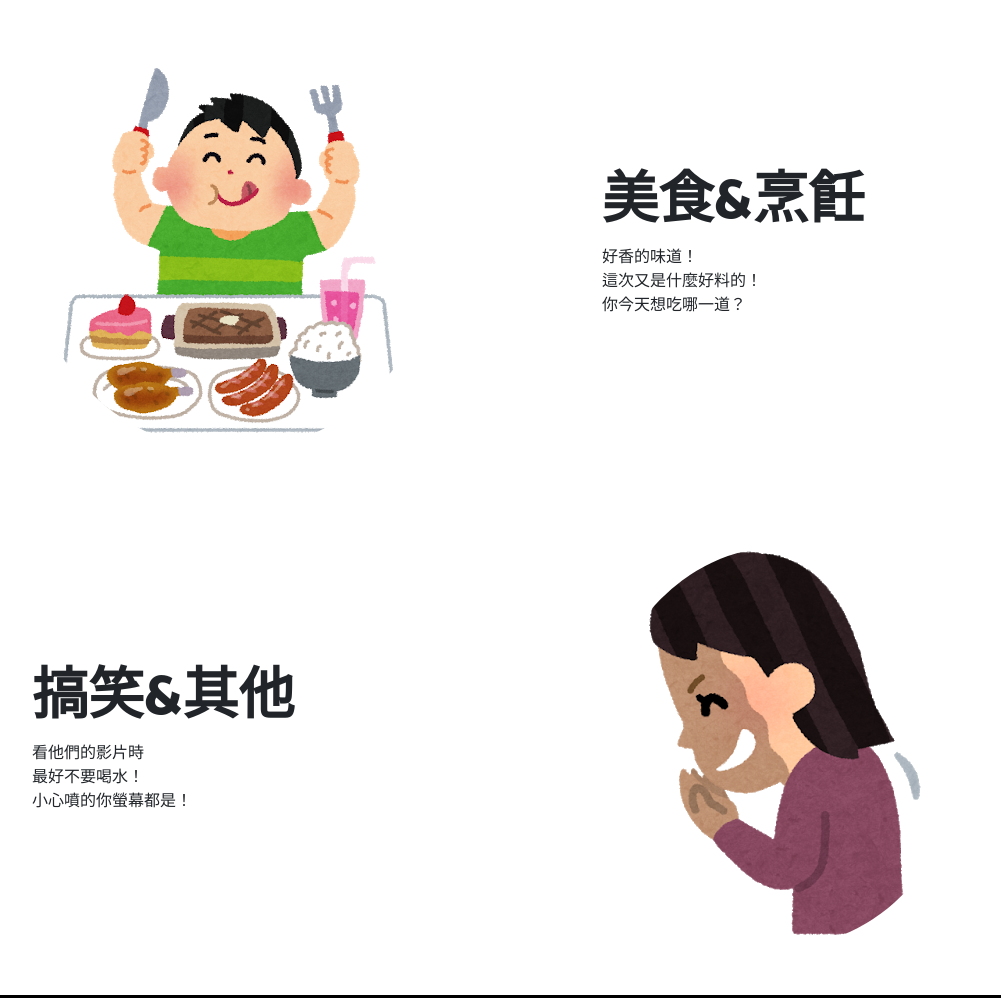
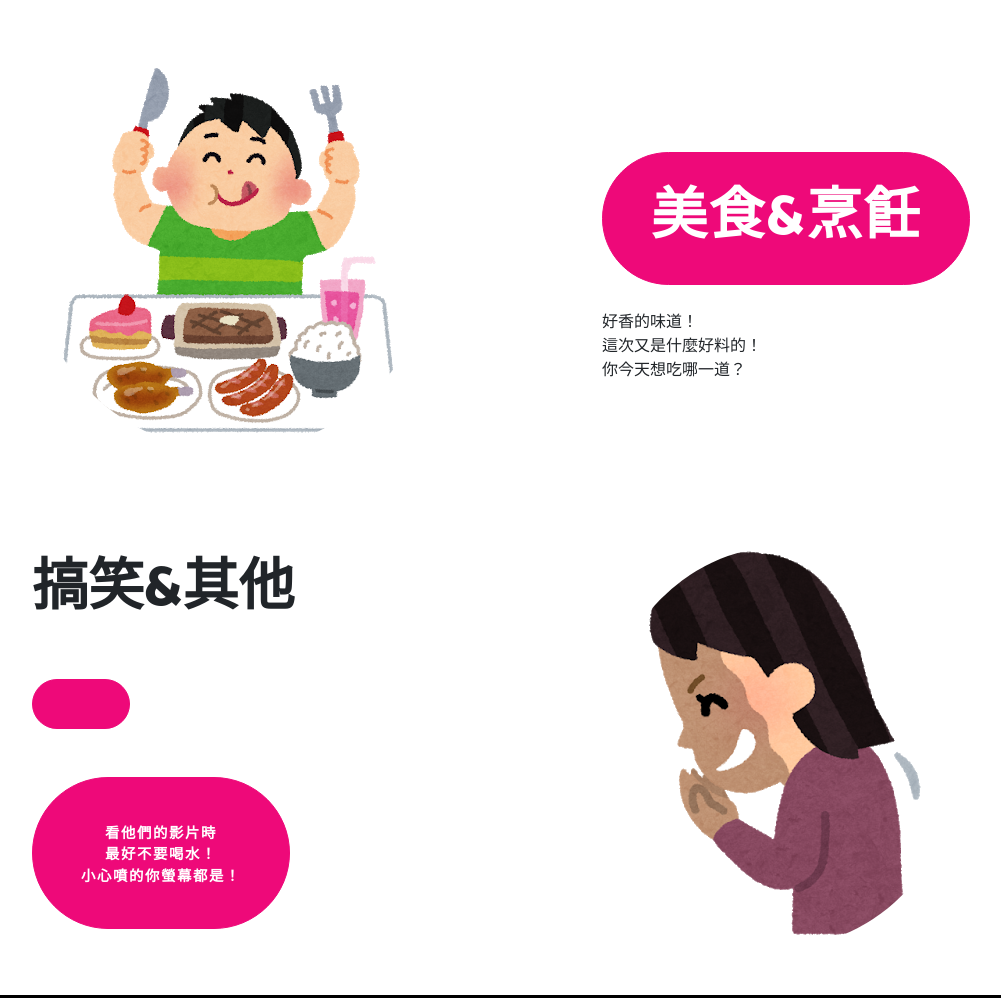
Before and after one commit to tang-dr/tang-dr.github.io, a website: page index.html in a window 1280 px wide. Shown: the part 1230-2228 px from the top of the page, without its empty margins (101-1102 px from the left). Drawn offline with Linux system fonts and the light colour scheme.

Commit message:
Update index.html

```diff
--- a/index.html
+++ b/index.html
@@ -71,7 +71,7 @@
           <div class="p-5">
             <a href="https://xinmeti.co/doc/13-2092/view" class="btn btn-primary btn-xl rounded-pill mt-5"><h2 class="display-4">
               <h2 class="display-4">開箱＆實驗</h2></a>
-            <p>這次又要開箱什麼？<br>又在做什麼奇怪的實驗了？<br>快讓我們點進去瞧瞧！</p>
+            <p><br>這次又要開箱什麼？<br>又在做什麼奇怪的實驗了？<br>快讓我們點進去瞧瞧！</p>
           </div>
         </div>
       </div>
@@ -88,8 +88,9 @@
         </div>
         <div class="col-lg-6">
           <div class="p-5">
-            <h2 class="display-4">美食&烹飪</h2>
-            <p>好香的味道！<br>這次又是什麼好料的！<br>你今天想吃哪一道？</p>
+            <a href="https://xinmeti.co/doc/13-2092/view" class="btn btn-primary btn-xl rounded-pill mt-5"><h2 class="display-4">
+            <h2 class="display-4">美食&烹飪</h2></a>
+            <p><br>好香的味道！<br>這次又是什麼好料的！<br>你今天想吃哪一道？</p>
           </div>
         </div>
       </div>
@@ -107,7 +108,8 @@
         <div class="col-lg-6 order-lg-1">
           <div class="p-5">
             <h2 class="display-4">搞笑&其他</h2>
-            <p>看他們的影片時<br>最好不要喝水！<br>小心噴的你螢幕都是！</p>
+            <a href="https://xinmeti.co/doc/13-2092/view" class="btn btn-primary btn-xl rounded-pill mt-5"><h2 class="display-4">
+            <p><br>看他們的影片時<br>最好不要喝水！<br>小心噴的你螢幕都是！</p></a>
           </div>
         </div>
       </div>
```
